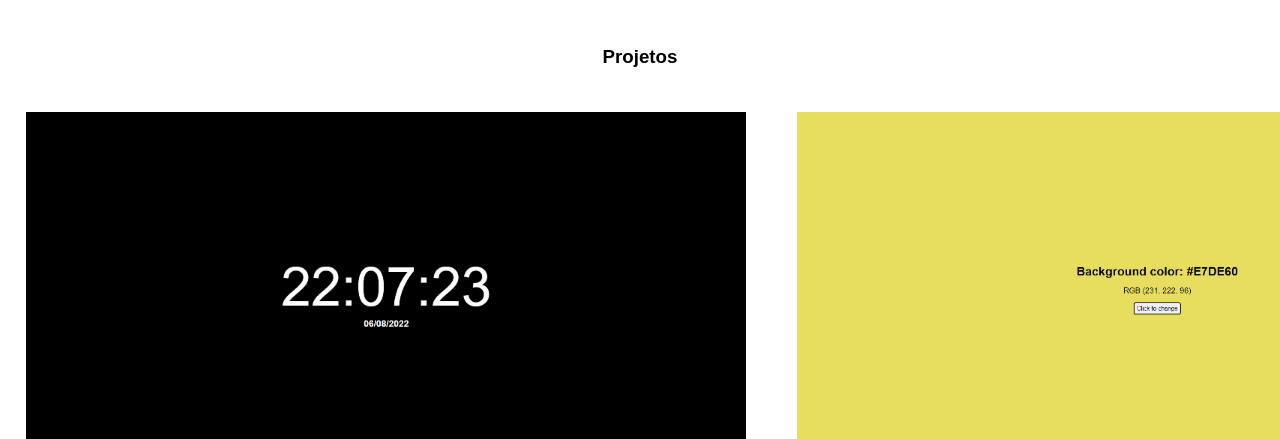
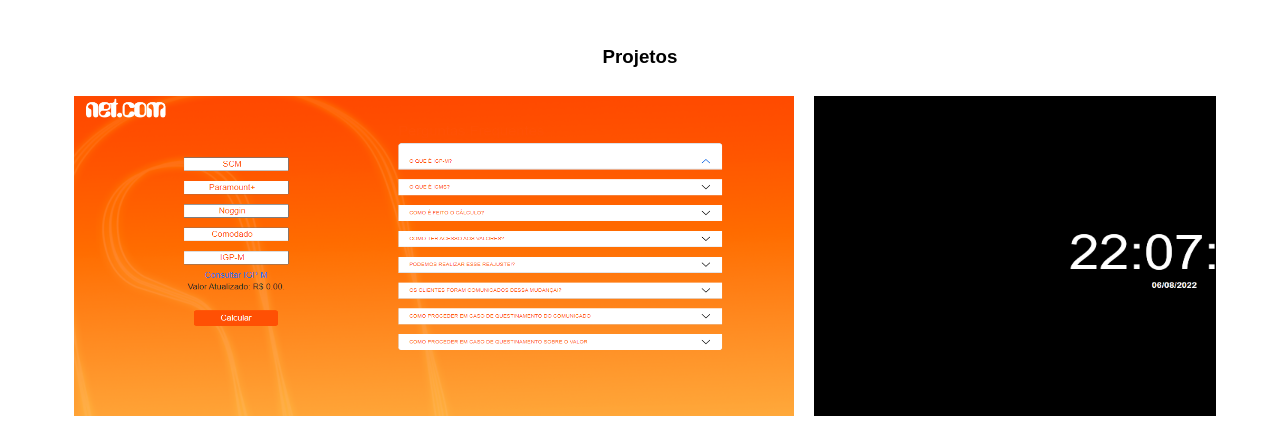
Before and after one commit to Mariano-JR/mariano-jr.github.io, a plain HTML site: page index.html in a window 1280 px wide. Shown: the part 1481-1920 px from the top of the page. Drawn offline with nearby package versions, Linux system fonts and the light colour scheme.

Commit message:
melhorias nos cards de projetos

```diff
--- a/assets/CSS/style.css
+++ b/assets/CSS/style.css
@@ -84,22 +84,25 @@ section {
 }
 
 #items-wrapper {
-    width: 100vw;
+    overflow-x: auto;
+    width: 90vw;
+    scroll-snap-type: x mandatory;
+    scroll-padding: 24px;
 }
 
 #items {
     display: flex;
-    overflow-x: auto;
 }
 
-.item {
-    flex: none;
-    margin: 2%;
-    text-align: center;
+#items-wrapper .item {
+    flex: 0 0 20%;
+    padding: 10px;
+    scroll-snap-align: start;
 }
 
 .sec4 img {
-    max-width: 45em;
+    height: 20em;
+    width: 45em;
 }
 
 /* Footer */
@@ -166,6 +169,7 @@ section {
     }
 
     .sec4 img {
+        height: 12em;
         width: 25em;
     }
 }
--- a/index.html
+++ b/index.html
@@ -77,6 +77,12 @@
         <div id="items-wrapper">
             <div id="items">
                 <div class="item">
+                    <a href="https://calculadora-igpm.vercel.app/" target="_blank">
+                        <img src="./assets/IMG/igpm.png" alt="calculadora-igpm">
+                        <h4>Calculadora de IGPM</h4>
+                    </a>
+                </div>
+                <div class="item">
                     <a href="https://digital-clock-ten-xi.vercel.app/" target="_blank">
                         <img src="./assets/IMG/relogio.png" alt="relogio-digital">
                         <h4>Relogio Digital em JavaScript</h4>
```
Also changed, not shown: assets/IMG/igpm.png (added).
